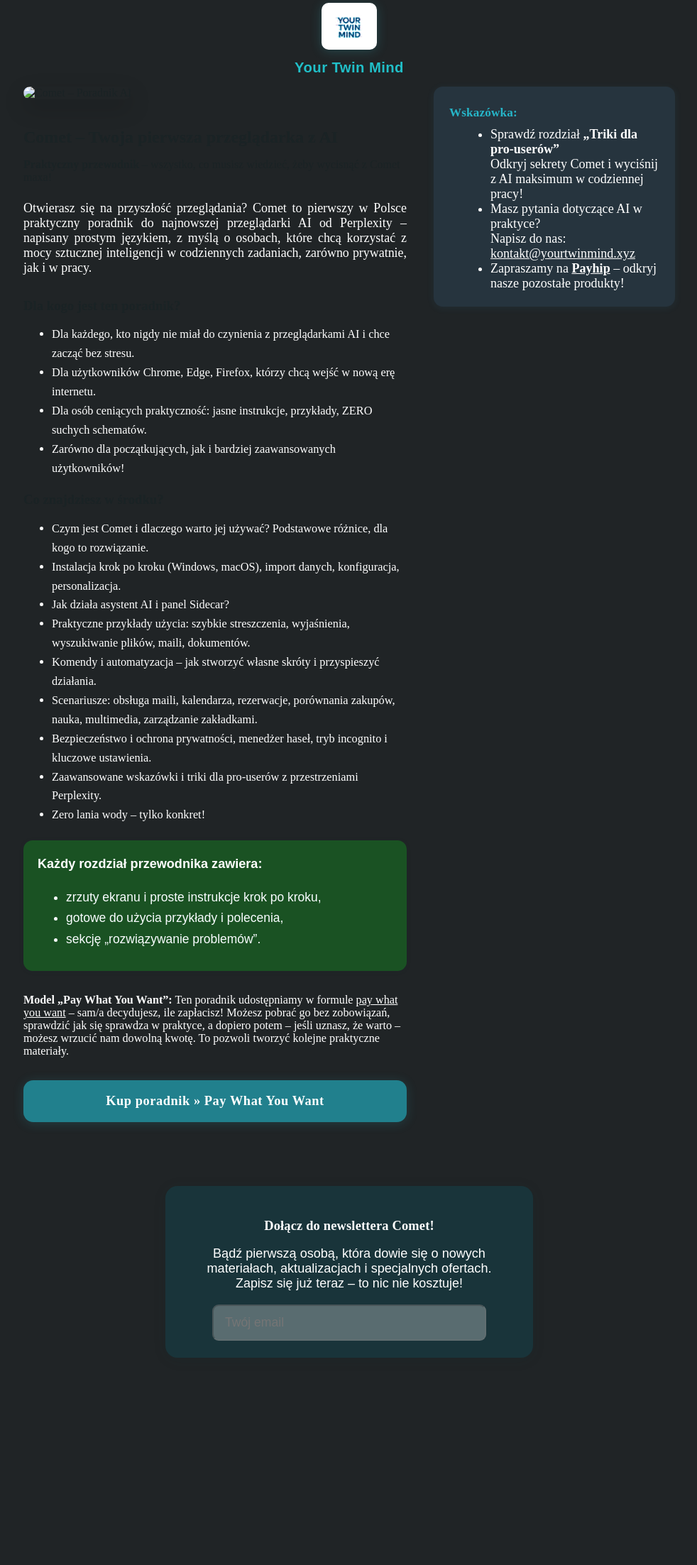
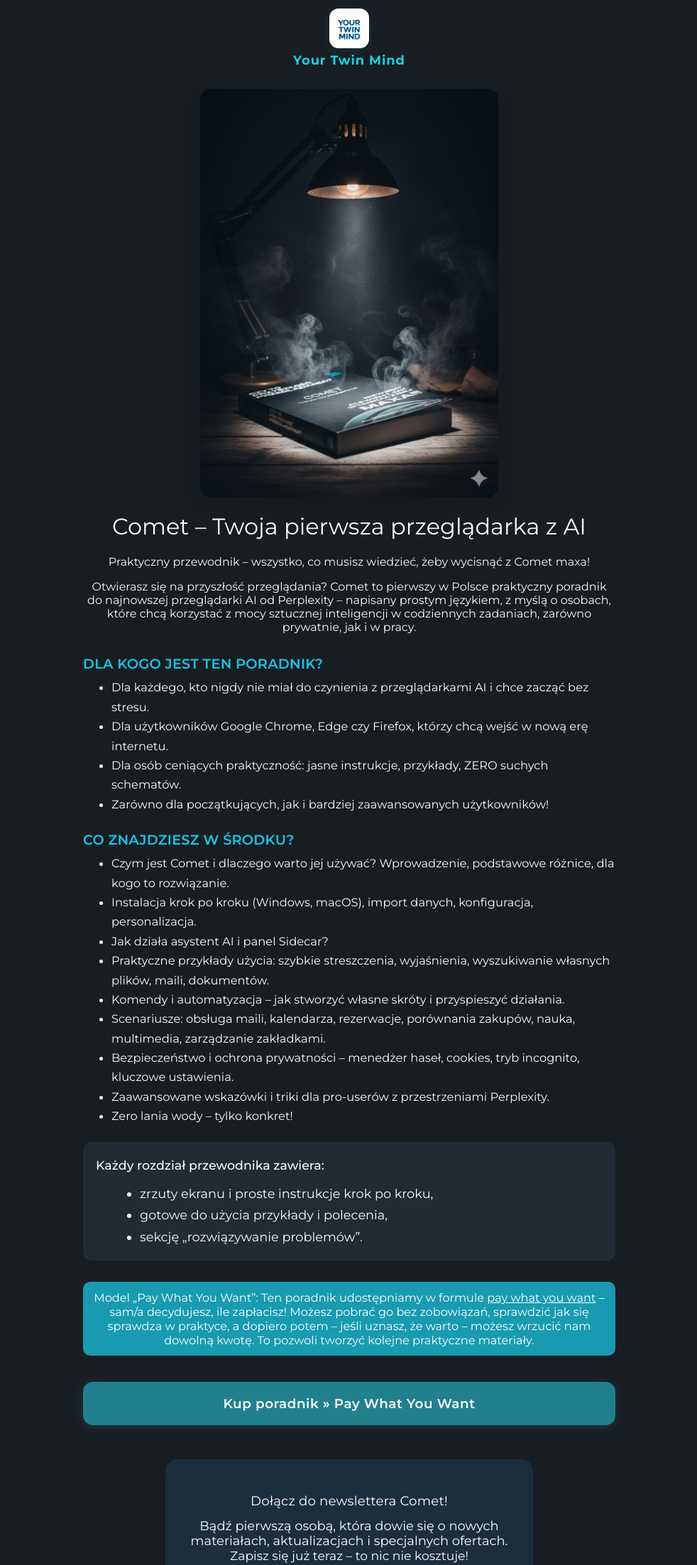
Before and after one commit to yourtwinmind/waitlist, a plain HTML site: page comet/index.html in a window 1280 px wide. Shown: the part 28-2233 px from the top of the page at 71% size, without its empty margins (148-1130 px from the left). Before the commit the page ends 1989 px from the top, so only its background shows below. Drawn offline with Linux system fonts and the light colour scheme.

Commit message:
gotowa stronka

```diff
--- a/comet/index.html
+++ b/comet/index.html
@@ -2,199 +2,102 @@
 <html lang="pl">
 <head>
   <meta charset="UTF-8">
-  <title>Your Twin Mind – Comet poradnik AI</title>
-  <meta name="viewport" content="width=device-width, initial-scale=1" />
-  <link rel="stylesheet" href="style.css?v=2">
-  <style>
-    body {
-      background: var(--color-background, #202426);
-      margin: 0;
-      color: var(--color-text, #1a2325);
-    }
-    .comet-main-container {
-      max-width: 1160px;
-      margin: 0 auto;
-      padding: 0 16px 48px 16px;
-    }
-    .comet-header {
-      display: flex; flex-direction: column; align-items: center; gap: 14px;
-      padding: 32px 0 12px 0;
-    }
-    .comet-logo {
-      height: 58px;
-      width: auto;
-      border-radius: 10px;
-      box-shadow: 0 2px 16px rgba(50,184,198,.23);
-      background: #fff;
-      padding: 4px 10px;
-    }
-    .comet-brand {
-      font-family: 'Montserrat', sans-serif; font-size: 1.27rem;
-      font-weight: 700; color: var(--color-primary,#21bfc8); letter-spacing: 0.02em;
-      margin-bottom: 3px;
-      text-align: center;
-    }
-
-    .comet-split {
-      display: flex;
-      align-items: flex-start;
-      justify-content: center;
-      gap: 38px;
-      margin-bottom: 48px;
-      flex-wrap: wrap;
-    }
-    .comet-left {
-      flex: 5 1 350px;
-      min-width: 320px;
-      max-width: 540px;
-    }
-    .comet-right {
-      flex: 2 1 245px;
-      min-width: 210px;
-      max-width: 340px;
-    }
-
-    /* Boxy */
-    .comet-feature-box {
-      background: var(--color-bg-3, #195b23d9);
-      padding: 18px 20px 13px 20px;
-      border-radius: 13px;
-      margin: 22px 0 32px 0;
-      font-size: 1.13rem;
-      color: var(--color-text,#fff);
-      font-family: 'Montserrat',sans-serif;
-      line-height: 1.68;
-      box-shadow: 0 1px 6px rgba(19,52,59,.11);
-    }
-    .comet-feature-box ul, .comet-feature-box li {
-      color: #f9fdff !important;
-      font-size: 1.09rem;
-    }
-    .comet-newsletter {
-      background: var(--color-bg-1,#19343a);
-      padding: 30px 24px 22px 24px;
-      border-radius: 17px;
-      box-shadow:0 3px 18px rgba(19,52,59,0.11);
-      max-width: 470px;
-      margin:52px auto 0 auto;
-    }
-    .newsletter-lead {
-      color: #fff !important;
-      font-size: 1.13rem;
-      font-family: 'Montserrat',sans-serif;
-      text-align:center;
-      margin-bottom:19px;
-      opacity:1;
-    }
-    /* Responsywność */
-    @media (max-width:950px){
-      .comet-split {flex-direction:column;align-items:center;}
-      .comet-left, .comet-right {max-width:100%;}
-      .comet-right {margin-top:15px;}
-    }
-    @media (prefers-color-scheme: dark) {
-      body {background: var(--color-background, #191e21);}
-      .comet-feature-box, .comet-feature-box ul, .comet-feature-box li,
-      .newsletter-lead {color: #f8fafd !important;}
-      .comet-newsletter {background: #181f29;}
-    }
-  </style>
+  <title>Comet – poradnik przeglądarki AI | Your Twin Mind</title>
+  <meta name="viewport" content="width=device-width,initial-scale=1">
+  <link rel="stylesheet" href="style.css">
 </head>
 <body>
-  <div class="comet-main-container">
+  <div class="comet-container" style="max-width: 750px; margin: 0 auto; padding: 32px 10px 0 10px;">
+    <!-- Logo -->
+    <div class="comet-logo-box" style="display:flex;align-items:center;justify-content:center;flex-direction:column;margin-bottom:22px;">
+      <img src="/logo-ytm2.png" alt="Your Twin Mind logo" class="comet-logo" style="height:56px;width:auto;border-radius:13px;background:#fff;box-shadow:0 3px 16px rgba(50,184,198,0.12);margin-bottom:6px;">
+      <span class="comet-brand" style="color:var(--color-primary,#13d3e6);font-weight:bold;font-size:1.12rem;letter-spacing:0.05em;text-align:center;margin-bottom:8px;">Your Twin Mind</span>
+    </div>
 
-    <!-- Główne logo/top -->
-    <header class="comet-header">
-      <img src="/logo-ytm2.png" class="comet-logo" alt="Your Twin Mind logo">
-      <span class="comet-brand">Your Twin Mind</span>
-    </header>
+    <!-- Zdjęcie poradnika -->
+    <img src="/comet/comet_2.png" alt="Comet – Praktyczny Poradnik AI" class="comet-img" style="max-width:420px;width:100%;border-radius:15px;box-shadow:0 10px 28px rgba(0,0,0,0.14);display:block;margin:0 auto 16px auto;">
 
-    <!-- Dwie kolumny: opis + boksy -->
-    <main class="comet-split">
-
-      <!-- LEWA KOLUMNA -->
-      <section class="comet-left">
-        <img src="comet_2.jpg" alt="Comet – Poradnik AI" style="max-width:410px;width:100%;border-radius:16px;box-shadow:0 12px 32px rgba(0,0,0,0.19);margin-bottom:20px;">
-        <h1 class="hero-title" style="margin-bottom:12px;">Comet – Twoja pierwsza przeglądarka z AI</h1>
-        <p class="hero-description" style="margin-bottom:24px;">
+    <!-- Nagłówek -->
+    <h1 class="hero-title" style="text-align:center;">Comet – Twoja pierwsza przeglądarka z AI</h1>
+    <p class="hero-description" style="text-align:center;">
       <b>Praktyczny przewodnik</b> – wszystko, co musisz wiedzieć, żeby wycisnąć z Comet maxa!
     </p>
-        <p style="text-align:justify; margin-bottom:22px; color:var(--color-text,#fff); font-size:1.12rem;">
-          Otwierasz się na przyszłość przeglądania? Comet to pierwszy w Polsce praktyczny poradnik do najnowszej przeglądarki AI od Perplexity – napisany prostym językiem,
-          z myślą o osobach, które chcą korzystać z mocy sztucznej inteligencji w codziennych zadaniach, zarówno prywatnie, jak i w pracy.
+
+    <!-- Wstęp -->
+    <p class="comet-lead" style="text-align:center;">
+      Otwierasz się na przyszłość przeglądania? Comet to pierwszy w Polsce praktyczny poradnik do najnowszej przeglądarki AI od Perplexity – napisany prostym językiem, z myślą o osobach, które chcą korzystać z mocy sztucznej inteligencji w codziennych zadaniach, zarówno prywatnie, jak i w pracy.
     </p>
-        <h2 style="font-size:1.17rem; margin-top:32px; margin-bottom:7px; text-align:left;">Dla kogo jest ten poradnik?</h2>
-        <ul style="font-size:1.02rem; margin-bottom:17px; color:var(--color-text,#fff); line-height:1.65;">
+
+    <!-- Dla kogo -->
+    <h2 class="comet-section-h2" style="font-size:1.21rem; color:var(--color-primary,#17c6e5);margin-top:30px;margin-bottom:8px;text-align:left;letter-spacing:0.01em;font-weight:590;text-transform:uppercase;">
+      Dla kogo jest ten poradnik?
+    </h2>
+    <ul class="comet-section-list" style="font-size:1.02rem;color:#f6fdff;margin-bottom:17px;margin-top:0;line-height:1.68;">
       <li>Dla każdego, kto nigdy nie miał do czynienia z przeglądarkami AI i chce zacząć bez stresu.</li>
-          <li>Dla użytkowników Chrome, Edge, Firefox, którzy chcą wejść w nową erę internetu.</li>
+      <li>Dla użytkowników Google Chrome, Edge czy Firefox, którzy chcą wejść w nową erę internetu.</li>
       <li>Dla osób ceniących praktyczność: jasne instrukcje, przykłady, ZERO suchych schematów.</li>
       <li>Zarówno dla początkujących, jak i bardziej zaawansowanych użytkowników!</li>
     </ul>
-        <h2 style="font-size:1.17rem; margin-top:20px; margin-bottom:7px; text-align:left;">Co znajdziesz w środku?</h2>
-        <ul style="font-size:1.02rem; margin-bottom:16px; color:var(--color-text,#fff); line-height:1.65;">
-          <li>Czym jest Comet i dlaczego warto jej używać? Podstawowe różnice, dla kogo to rozwiązanie.</li>
+
+    <!-- Co znajdziesz -->
+    <h2 class="comet-section-h2" style="font-size:1.21rem; color:var(--color-primary,#17c6e5);margin-top:24px;margin-bottom:8px;text-align:left;letter-spacing:0.01em;font-weight:590;text-transform:uppercase;">
+      Co znajdziesz w środku?
+    </h2>
+    <ul class="comet-section-list" style="font-size:1.02rem;color:#f6fdff;margin-bottom:17px;margin-top:0;line-height:1.68;">
+      <li>Czym jest Comet i dlaczego warto jej używać? Wprowadzenie, podstawowe różnice, dla kogo to rozwiązanie.</li>
       <li>Instalacja krok po kroku (Windows, macOS), import danych, konfiguracja, personalizacja.</li>
       <li>Jak działa asystent AI i panel Sidecar?</li>
-          <li>Praktyczne przykłady użycia: szybkie streszczenia, wyjaśnienia, wyszukiwanie plików, maili, dokumentów.</li>
-          <li>Komendy i automatyzacja – jak stworzyć własne skróty i przyspieszyć działania.</li>
+      <li>Praktyczne przykłady użycia: szybkie streszczenia, wyjaśnienia, wyszukiwanie własnych plików, maili, dokumentów.</li>
+      <li>Komendy i automatyzacja – jak stworzyć własne skróty i przyspieszyć działania.</li>
       <li>Scenariusze: obsługa maili, kalendarza, rezerwacje, porównania zakupów, nauka, multimedia, zarządzanie zakładkami.</li>
-          <li>Bezpieczeństwo i ochrona prywatności, menedżer haseł, tryb incognito i kluczowe ustawienia.</li>
-          <li>Zaawansowane wskazówki i triki dla pro-userów z przestrzeniami Perplexity.</li>
+      <li>Bezpieczeństwo i ochrona prywatności – menedżer haseł, cookies, tryb incognito, kluczowe ustawienia.</li>
+      <li>Zaawansowane wskazówki i triki dla pro-userów z przestrzeniami Perplexity.</li>
       <li>Zero lania wody – tylko konkret!</li>
     </ul>
 
-        <!-- Green feature box -->
-        <div class="comet-feature-box">
-          <b>Każdy rozdział przewodnika zawiera:</b>
-          <ul>
+    <!-- Wyróżnik -->
+    <div class="comet-feature-box" style="background:var(--color-bg-3,#e6f4ea); padding:18px; border-radius:12px; margin:22px 0 30px 0; font-size:1.09rem; color:var(--color-slate-900); line-height:1.7; font-weight: 500; box-shadow:0 1px 7px rgba(19,52,59,0.11);">
+      Każdy rozdział przewodnika zawiera:
+      <ul style="margin:11px 0 0 22px; color: var(--color-slate-900);">
         <li>zrzuty ekranu i proste instrukcje krok po kroku,</li>
         <li>gotowe do użycia przykłady i polecenia,</li>
         <li>sekcję „rozwiązywanie problemów”.</li>
       </ul>
     </div>
 
-        <!-- Model PWYW + Payhip -->
-        <p style="margin-bottom:2rem; color:var(--color-text,#fff); font-size:1.01rem;">
+    <!-- Model pay what you want -->
+    <p class="paywhat-lead" style="margin-bottom:2.3em; color:#fff; font-size:1.01rem; text-align:center; background:var(--color-primary,#189bb1);border-radius:10px;padding:12px;">
       <b>Model „Pay What You Want”:</b> Ten poradnik udostępniamy w formule <u>pay what you want</u> – sam/a decydujesz, ile zapłacisz! Możesz pobrać go bez zobowiązań, sprawdzić jak się sprawdza w praktyce, a dopiero potem – jeśli uznasz, że warto – możesz wrzucić nam dowolną kwotę. To pozwoli tworzyć kolejne praktyczne materiały.
     </p>
+
+    <!-- Przycisk do Payhip -->
     <a href="https://payhip.com/YourTwinMind" target="_blank" rel="noopener"
-          style="display:block; background:var(--color-primary,#21808d); color:var(--color-cream-50,#fff); border-radius:14px; font-weight:600; text-align:center;
-          font-size:1.15rem; letter-spacing:0.03em; padding:19px 0; text-decoration:none; margin-bottom:38px; box-shadow:0 2px 16px rgba(50,184,198,0.18); transition:background 0.18s;">
+      class="comet-payhip"
+      style="display:block;background:var(--color-primary,#21808d);color:var(--color-cream-50,#fff);border-radius:14px;font-weight:600;text-align:center;font-size:1.15rem;letter-spacing:0.03em;padding:19px 0;text-decoration:none;margin-bottom:38px;box-shadow:0 2px 16px rgba(50,184,198,0.18);transition:background 0.18s;">
       Kup poradnik » Pay What You Want
     </a>
-      </section>
-
-      <!-- PRAWA KOLUMNA (tip box, cytat, info, kontakt)-->
-      <aside class="comet-right">
-        <div style="background:var(--color-bg-2,#26343E);color:#fff;border-radius:13px;padding:26px 17px 22px 22px;box-shadow:0 2px 11px rgba(60,160,200,0.09);font-size:1.13rem;">
-          <b style="color:var(--color-primary,#26b6c9); font-size:1.07rem;letter-spacing:0.01em;">Wskazówka:</b><br>
-          <ul style="margin:10px 0 0 18px;">
-            <li>
-              Sprawdź rozdział <b>„Triki dla pro-userów”</b><br>
-              Odkryj sekrety Comet i wyciśnij z AI maksimum w codziennej pracy!
-            </li>
-            <li>
-              Masz pytania dotyczące AI w praktyce?<br>
-              Napisz do nas: <a style="color:var(--color-primary)" href="mailto:kontakt@yourtwinmind.xyz">kontakt@yourtwinmind.xyz</a>
-            </li>
-            <li>
-              Zapraszamy na <a href="https://payhip.com/YourTwinMind" style="color:var(--color-primary);font-weight:600;">Payhip</a> – odkryj nasze pozostałe produkty!
-            </li>
-          </ul>
-        </div>
-      </aside>
-    </main>
 
     <!-- Newsletter -->
-    <section class="comet-newsletter">
-      <h2 style="font-size:1.15rem; text-align:center; margin-bottom:9px; letter-spacing:0.01em; color:#fff;">Dołącz do newslettera Comet!</h2>
-      <p class="newsletter-lead">
-        Bądź pierwszą osobą, która dowie się o nowych materiałach, aktualizacjach i specjalnych ofertach.<br>
-        <span style="font-size:0.99em; color:var(--color-primary)">Zapisz się już teraz – to nic nie kosztuje!</span>
-      </p>
-
-      <form action="#" method="post" style="display:flex; flex-direction:column; align-items:center; gap:10px;max-width:380px;margin:auto;" autocomplete="off">
+    <section class="comet-newsletter" style="margin:48px auto 8px auto; padding:32px 24px 28px 24px; background:var(--color-bg-1,#1b2e3e); border-radius:17px; box-shadow:0 3px 18px rgba(19,52,59,0.11); max-width:470px;">
+      <h2 style="font-size:1.14rem;text-align:center;margin-bottom:13px;letter-spacing:0.01em;color:#fff;">Dołącz do newslettera Comet!</h2>
+      <div class="newsletter-lead" style="color:#fff !important;font-size:1.12rem;text-align:center;margin-bottom:14px;">
+        Bądź pierwszą osobą, która dowie się o nowych materiałach, aktualizacjach i specjalnych ofertach.
+        <span style="font-size:0.96em; color:var(--color-primary)">Zapisz się już teraz – to nic nie kosztuje!</span>
+      </div>
+      <form action="#" method="post" style="display:flex; flex-direction:column; align-items:center; gap:12px;" autocomplete="off">
         <input type="email" name="email" class="form-control email-input"
-          style="max-width:350px; width:100%; border-radius:9px; font-size:1.1rem; padding:13px 16px; margin-bottom:2px;"
-          placeholder="Twój email" required disabled>
-        <button type="submit" class
+          placeholder="Twój email" required disabled
+          style="max-width:350px;width:100%;border-radius:9px;font-size:1.06rem;padding:13px 16px;margin-bottom:2px;border:1px solid #15c8d7;background:#171f26;color:#f8fafd;">
+        <button type="submit" class="btn btn--primary btn--full-width submit-btn" disabled
+          style="background:var(--color-primary,#21808d);color:var(--color-cream-50,#fff);font-size:1.12rem;border-radius:9px;padding:12px 18px 12px 18px;width:100%;font-weight:600;margin-top:6px;">
+          Zapisz się (wkrótce aktywne!)
+        </button>
+      </form>
+      <div class="newsletter-note" style="margin:10px 0 0 0; color:#ddeafd; font-size:0.98em; text-align:center; opacity:0.85;">
+        Spokojnie, żadnego spamu i zawsze możesz się wypisać.
+      </div>
+    </section>
+    <div style="height:42px;"></div>
+  </div>
+</body>
+</html>
--- a/comet/style.css
+++ b/comet/style.css
@@ -1,23 +1,57 @@
+@import url('https://fonts.googleapis.com/css2?family=Montserrat:wght@300;400;500;600;700&display=swap');
+html, body, * {
+  font-family: 'Montserrat', Arial, Helvetica, sans-serif !important;
+  font-weight: 400;
+  font-style: normal;
+  letter-spacing: 0;
+}
+body {
+  background: #181d22;
+  color: #f8fafd;
+}
+
 .comet-feature-box,
 .newsletter-lead {
-  color: var(--color-text, #fff) !important;
+  color: #f8fafd !important;
   font-size: 1.12rem;
   font-family: 'Montserrat', sans-serif !important;
   opacity: 1;
 }
+
 .comet-feature-box ul,
 .comet-feature-box li {
-  color: var(--color-text, #fff) !important;
+  color: #f8fafd !important;
   font-size: 1.11rem;
 }
-@media (prefers-color-scheme: dark) {
-  .comet-feature-box,
-  .newsletter-lead {
-    color: #f8fafd !important;
-    opacity: 1;
-  }
-  .comet-feature-box ul,
-  .comet-feature-box li {
-    color: #f8fafd !important;
-  }
+
+/* Przyciemnienie boxa na tło */
+.comet-feature-box {
+  background: #232a34 !important;
+  border-radius: 13px;
+  box-shadow: 0 1px 7px rgba(19,52,59,0.12);
 }
+
+/* Inny przykład – newsletter */
+.comet-newsletter {
+  background: #1b2e3e !important;
+  color: #e8fafd !important;
+  border-radius: 17px;
+  box-shadow: 0 2px 18px rgba(19,52,59,0.14);
+}
+
+/* Przycisk w dark mode */
+.comet-payhip,
+.btn--primary,
+.submit-btn {
+  background: #21808d !important;
+  color: #fff !important;
+  border-radius: 14px;
+  font-weight: 600;
+}
+
+/* Input w dark mode */
+input, .email-input, .form-control {
+  background: #11171a !important;
+  color: #f8fafd !important;
+  border: 1px solid #21343b !important;
+}
```
Lines whose indentation alone changed are shown as unchanged.
